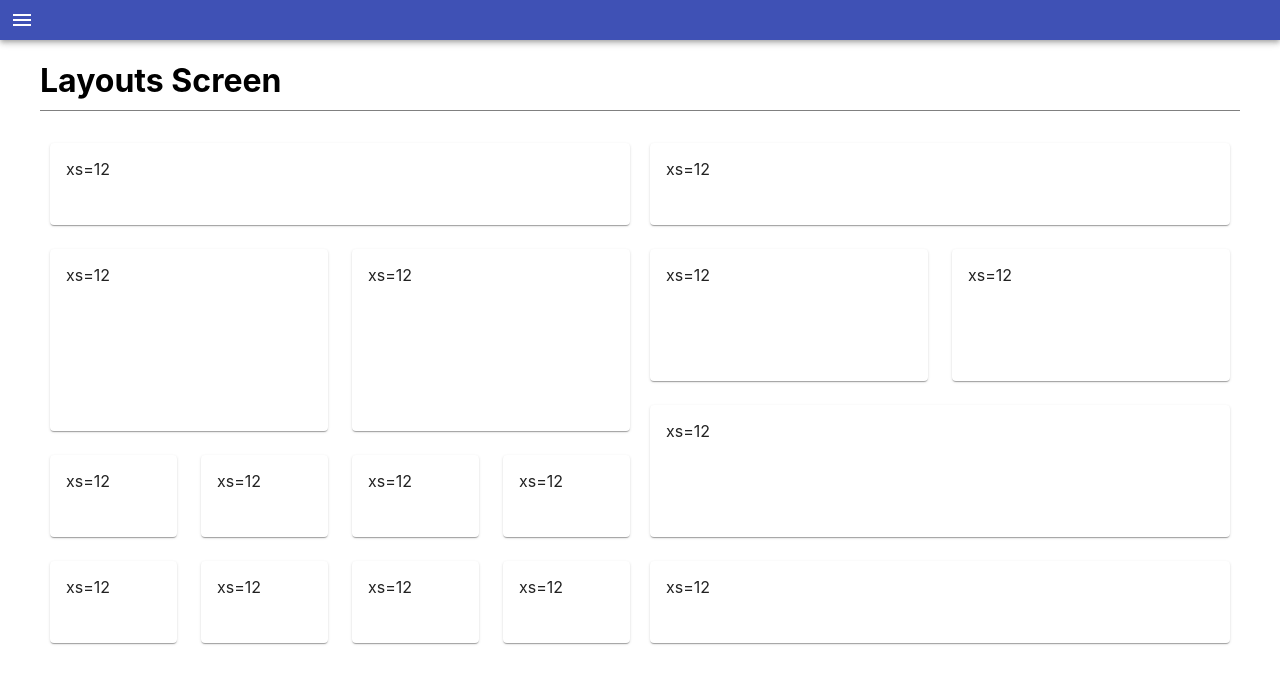
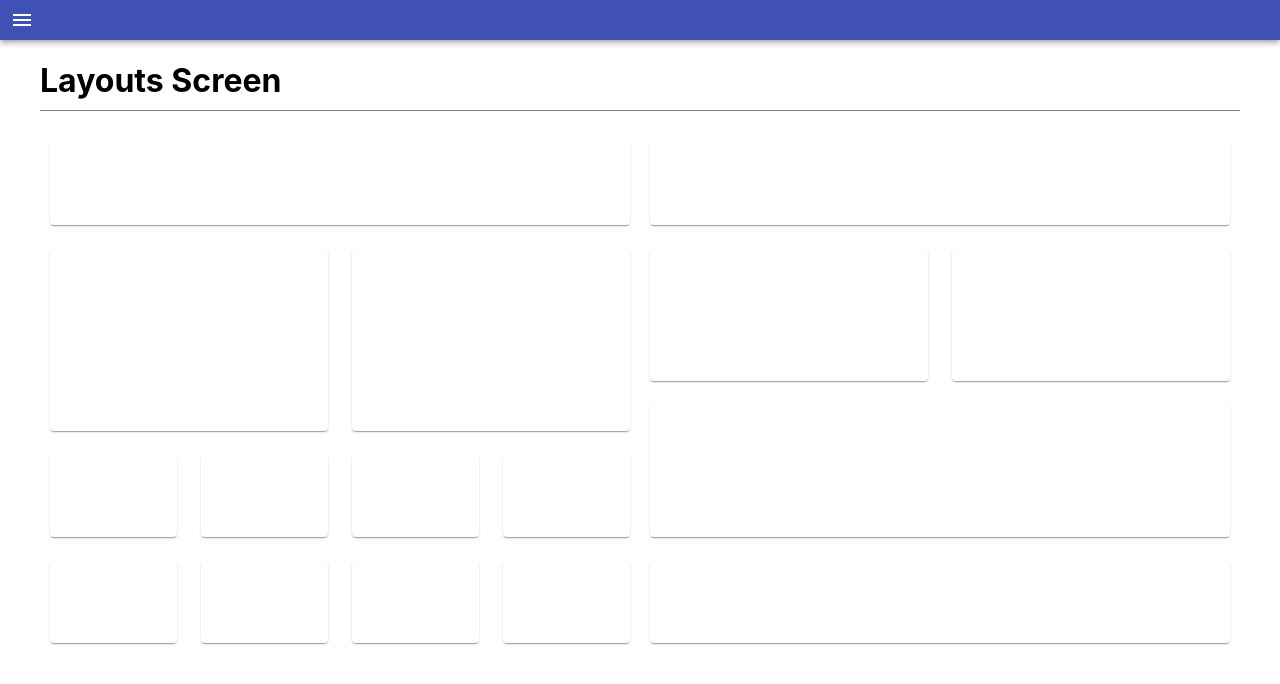
Before and after one commit to orimazrafi/create-your-layout, a React (Create React App) app: page / in a window 1280 px wide. Shown: the top 684 px of the page. Built offline with nearby package versions, Linux system fonts and the light colour scheme.

Commit message:
handle functionllity for drag and drop with redux. not completed yet.

```diff
--- /dev/null
+++ b/src/Components/ComponentsSection/ComponentsSection.css
@@ -0,0 +1,3 @@
+.active {
+  background: grey !important;
+}
--- a/src/Components/ComponentsSection/ComponentsSection.tsx
+++ b/src/Components/ComponentsSection/ComponentsSection.tsx
@@ -1,25 +1,66 @@
-import React from "react";
+import React, { useState, useRef } from "react";
 import { ComponentsWrapper } from "../../Elements/ComponentsWrapper";
 import { PageHeadline } from "../../Elements/PageHeadline";
 import { ComponentsListWrapper } from "../../Elements/ComponentsListWrapper";
 import { List } from "@material-ui/core";
 import { ListItemContainer } from "../../Elements/ListItemContainer";
+import { useDispatch } from "react-redux";
+import { reduxSetDragComponent } from "../../Features/Layout/LayoutSlice";
+import { useSelector } from "react-redux";
+import "./ComponentsSection.css";
 // eslint-disable-next-line
 const log = console.log;
+export const ComponentsSection = () => {
+  const { components } = useSelector(
+    (state: { layout: { components: string[] } }) => state.layout
+  );
+  const dispatch = useDispatch();
+  const dragItem = useRef<number | null>();
+  const dragNode = useRef<any>();
 
-export const ComponentsSection = () => {
+  const [dragging, setDragging] = useState(false);
+  const handleDragStart = (e: any, index: number) => {
+    dispatch(reduxSetDragComponent(index));
+    dragItem.current = index;
+    addEventRef(dragNode, e);
+    setDragging(true);
+  };
+  const addEventRef = (ref: any, e: any) => {
+    ref.current = e.target;
+    ref.current.addEventListener("dragend", handleDragEnd);
+  };
+  const removeEventToRef = (ref: any, ref2: any) => {
+    ref.current.removeEventListener("dragend", handleDragEnd);
+    ref.current = null;
+    ref2.current = null;
+  };
+  const handleDragEnd = () => {
+    setDragging(false);
+    removeEventToRef(dragNode, dragItem);
+    dispatch(reduxSetDragComponent(null));
+  };
+
+  const getStyles = (index: number) => {
+    let className = "drag-n-drop__item";
+    if (index === dragItem.current) className += " active";
+    return className;
+  };
   return (
     <ComponentsWrapper>
       <PageHeadline>Components Section</PageHeadline>
       <ComponentsListWrapper>
-        <List>
-          <ListItemContainer button>ds;lsdml;ksmdafkl;md</ListItemContainer>
-          <ListItemContainer button>ds;lsdml;ksmdafkl;md</ListItemContainer>
-          <ListItemContainer button>ds;lsdml;ksmdafkl;md</ListItemContainer>
-          <ListItemContainer button>ds;lsdml;ksmdafkl;md</ListItemContainer>
-          <ListItemContainer button>ds;lsdml;ksmdafkl;md</ListItemContainer>
-          <ListItemContainer button>ds;lsdml;ksmdafkl;md</ListItemContainer>
-          <ListItemContainer button>ds;lsdml;ksmdafkl;md</ListItemContainer>
+        <List className="drag-n-drop">
+          {components.map((component: string, index: number) => (
+            <ListItemContainer
+              button
+              className={dragging ? getStyles(index) : "drag-n-drop__item"}
+              key={index}
+              draggable
+              onDragStart={(e) => handleDragStart(e, index)}
+            >
+              <div className="drag-n-drop__component">{component}</div>
+            </ListItemContainer>
+          ))}
         </List>
       </ComponentsListWrapper>
     </ComponentsWrapper>
--- a/src/Components/ConfigurationSection/ConfigurationSection.tsx
+++ b/src/Components/ConfigurationSection/ConfigurationSection.tsx
@@ -1,26 +1,104 @@
-import React from "react";
-import { useSelector } from "react-redux";
+import React, { useRef } from "react";
+import { useSelector, useDispatch } from "react-redux";
 import { PageHeadline } from "../../Elements/PageHeadline";
 import { GridItem } from "../../Elements/GridItem";
 import Grid from "@material-ui/core/Grid";
 import { ConfigurationWrapper } from "../../Elements/ConfigurationWrapper";
 import { useHistory } from "react-router-dom";
 import { LayoutInterface } from "../../interfaces";
+import {
+  reduxSetGridLayout,
+  reduxSetOnlyLayout,
+} from "../../Features/Layout/LayoutSlice";
+const log = console.log;
+
 export const ConfigurationSection = () => {
   const history = useHistory();
-  const { layout } = useSelector(
-    (state: { layout: { layout: LayoutInterface[] } }) => state.layout
+  const dragNode = useRef<any>();
+  const elementTo = useRef<any>();
+  const elementFrom = useRef<any>();
+  const dispatch = useDispatch();
+  const { layout, draggedIndex, components } = useSelector(
+    (state: {
+      layout: {
+        layout: LayoutInterface[];
+        draggedIndex: any;
+        components: any;
+      };
+    }) => state.layout
   );
   if (layout?.length < 1) history.push("/");
+  const handleDragEnter = (e: any, index: number) => {
+    setElement(elementTo, index);
+    log({ draggedIndex });
+    if (draggedIndex !== null) {
+      const componentsDuplicate = createDeepClone(components);
+      const layoutDuplicate = createDeepClone(layout);
+      layoutDuplicate[index].component = components[draggedIndex];
+      dispatch(reduxSetGridLayout(componentsDuplicate, layoutDuplicate));
+    }
+  };
+  const createDeepClone = (original: any) =>
+    JSON.parse(JSON.stringify(original));
+
+  const handleDragFromLayout = (e: any, index: any) => {
+    setElement(elementFrom, index);
+    addEventToRef(dragNode, e);
+  };
+
+  const handleDragEnd = () => {
+    removeEventToRef(dragNode);
+    const layoutDuplicate = createDeepClone(layout);
+    swapPlaces(layoutDuplicate, elementTo, elementFrom);
+    dispatch(reduxSetOnlyLayout(layoutDuplicate));
+    resetRef(elementTo, dragNode);
+  };
+  const addEventToRef = (ref: any, e: any) => {
+    ref.current = e.target;
+    ref.current.addEventListener("dragend", handleDragEnd);
+  };
+  const removeEventToRef = (ref: any) => {
+    ref.current.removeEventListener("dragend", handleDragEnd);
+  };
+  const swapPlaces = (
+    layoutDuplicate: any,
+    elementTo: any,
+    elementFrom: any
+  ) => {
+    layoutDuplicate[elementTo.current.index].component =
+      elementFrom.current.content;
+    layoutDuplicate[elementFrom.current.index].component =
+      elementTo.current.content;
+  };
+  const setElement = (e: any, index: number) => {
+    e.current = {
+      index,
+      content: layout[index].component,
+    };
+  };
+
+  const resetRef = (e: any, e2: any) => {
+    e.current.index = null;
+    e.current.content = "";
+    e2.current = null;
+  };
+
   return (
     <>
       <ConfigurationWrapper>
         <PageHeadline>Configuration</PageHeadline>
         <Grid container spacing={3}>
           {layout.length > 0 &&
-            layout.map((l: LayoutInterface) => (
-              <Grid item xs={l.width} key={Math.random()}>
-                <GridItem height={l.height}>xs=12</GridItem>
+            layout.map((l: LayoutInterface, index: number) => (
+              <Grid item xs={l.width} key={index}>
+                <GridItem
+                  height={l.height}
+                  draggable
+                  onDragStart={(e) => handleDragFromLayout(e, index)}
+                  onDragEnter={(e) => handleDragEnter(e, index)}
+                >
+                  {l.component}
+                </GridItem>
               </Grid>
             ))}
         </Grid>
--- a/src/Components/FirstLayout/FirstLayout.tsx
+++ b/src/Components/FirstLayout/FirstLayout.tsx
@@ -1,42 +1,49 @@
 import React from "react";
 import { Flexbox } from "../../Elements/Flexbox";
 import { GridItem } from "../../Elements/GridItem";
-import { useDispatch } from "react-redux";
-import { reduxSetLayout } from "../../Features/Layout/LayoutSlice";
+import { useDispatch, useSelector } from "react-redux";
+import {
+  reduxSetActiveLayout,
+  reduxSetLayout,
+} from "../../Features/Layout/LayoutSlice";
 import Grid from "@material-ui/core/Grid";
 import { useHistory } from "react-router-dom";
 import { LayoutInterface } from "../../interfaces";
 
-const layout = [
-  { width: 12, height: "50px" },
-  { width: 6, height: "150px" },
-  { width: 6, height: "150px" },
-  { width: 3, height: "50px" },
-  { width: 3, height: "50px" },
-  { width: 3, height: "50px" },
-  { width: 3, height: "50px" },
-  { width: 3, height: "50px" },
-  { width: 3, height: "50px" },
-  { width: 3, height: "50px" },
-  { width: 3, height: "50px" },
-];
 export const FirstLayout = () => {
+  const { layout, layout1, activeLayout } = useSelector(
+    (state: { layout: { layout: any; layout1: any; activeLayout: any } }) =>
+      state.layout
+  );
   const dispatch = useDispatch();
   const history = useHistory();
   return (
     <Flexbox
       onClick={() => {
-        dispatch(reduxSetLayout(layout));
+        if (!activeLayout) dispatch(reduxSetActiveLayout("first"));
+        if (activeLayout === "first") dispatch(reduxSetLayout(layout));
+        if (activeLayout === "second") {
+          if (window.confirm("this will erase your first layout")) {
+            dispatch(reduxSetActiveLayout("first"));
+          } else return;
+        }
         history.push("/configuration");
       }}
     >
       <Grid container spacing={3}>
-        {layout.length > 0 &&
-          layout.map((l: LayoutInterface) => (
-            <Grid item xs={l.width} key={Math.random()}>
-              <GridItem height={l.height}>xs=12</GridItem>
-            </Grid>
-          ))}
+        {activeLayout === "first"
+          ? layout.length > 0 &&
+            layout.map((l: LayoutInterface) => (
+              <Grid item xs={l.width} key={Math.random()}>
+                <GridItem height={l.height}>{l.component}</GridItem>
+              </Grid>
+            ))
+          : layout1.length > 0 &&
+            layout1.map((l: LayoutInterface) => (
+              <Grid item xs={l.width} key={Math.random()}>
+                <GridItem height={l.height}>{l.component}</GridItem>
+              </Grid>
+            ))}
       </Grid>
     </Flexbox>
   );
--- a/src/Components/SecondLayout/SecondLayout.tsx
+++ b/src/Components/SecondLayout/SecondLayout.tsx
@@ -1,38 +1,51 @@
 import React from "react";
 import { Flexbox } from "../../Elements/Flexbox";
 import { GridItem } from "../../Elements/GridItem";
-import { useDispatch } from "react-redux";
-import { reduxSetLayout } from "../../Features/Layout/LayoutSlice";
+import { useDispatch, useSelector } from "react-redux";
+import {
+  reduxSetActiveLayout,
+  reduxSetLayout,
+} from "../../Features/Layout/LayoutSlice";
 import { useHistory } from "react-router-dom";
 import { LayoutInterface } from "../../interfaces";
 import Grid from "@material-ui/core/Grid";
 
-const layout = [
-  { width: 12, height: "50px" },
-  { width: 6, height: "100px" },
-  { width: 6, height: "100px" },
-  { width: 12, height: "100px" },
-  { width: 12, height: "50px" },
-];
-
 export const SecondLayout = () => {
+  const { layout, layout2, activeLayout } = useSelector(
+    (state: { layout: { layout: any; layout2: any; activeLayout: any } }) =>
+      state.layout
+  );
   const dispatch = useDispatch();
   const history = useHistory();
 
   return (
     <Flexbox
       onClick={() => {
-        dispatch(reduxSetLayout(layout));
+        if (!activeLayout) dispatch(reduxSetActiveLayout("second"));
+        if (activeLayout === "second") dispatch(reduxSetLayout(layout));
+        if (activeLayout === "first") {
+          if (window.confirm("this will erase your first layout")) {
+            dispatch(reduxSetActiveLayout("second"));
+          } else return;
+        }
+
         history.push("/configuration");
       }}
     >
       <Grid container spacing={3}>
-        {layout.length > 0 &&
-          layout.map((l: LayoutInterface) => (
-            <Grid item xs={l.width} key={Math.random()}>
-              <GridItem height={l.height}>xs=12</GridItem>
-            </Grid>
-          ))}
+        {activeLayout === "second"
+          ? layout.length > 0 &&
+            layout.map((l: LayoutInterface) => (
+              <Grid item xs={l.width} key={Math.random()}>
+                <GridItem height={l.height}>{l.component}</GridItem>
+              </Grid>
+            ))
+          : layout2.length > 0 &&
+            layout2.map((l: LayoutInterface) => (
+              <Grid item xs={l.width} key={Math.random()}>
+                <GridItem height={l.height}>{l.component}</GridItem>
+              </Grid>
+            ))}
       </Grid>
     </Flexbox>
   );
--- a/src/Features/Layout/LayoutSlice.tsx
+++ b/src/Features/Layout/LayoutSlice.tsx
@@ -1,25 +1,92 @@
 import { createSlice } from "@reduxjs/toolkit";
 import { AppDispatch } from "../../Redux/store";
 import { LayoutInterface } from "../../interfaces";
-
+const layout1 = [
+  { width: 12, height: "50px", component: "" },
+  { width: 6, height: "150px", component: "" },
+  { width: 6, height: "150px", component: "" },
+  { width: 3, height: "50px", component: "" },
+  { width: 3, height: "50px", component: "" },
+  { width: 3, height: "50px", component: "" },
+  { width: 3, height: "50px", component: "" },
+  { width: 3, height: "50px", component: "" },
+  { width: 3, height: "50px", component: "" },
+  { width: 3, height: "50px", component: "" },
+  { width: 3, height: "50px", component: "" },
+];
+const layout2 = [
+  { width: 12, height: "50px", component: "" },
+  { width: 6, height: "100px", component: "" },
+  { width: 6, height: "100px", component: "" },
+  { width: 12, height: "100px", component: "" },
+  { width: 12, height: "50px", component: "" },
+];
 const layout = createSlice({
   name: "layout",
   initialState: {
+    components: [1, 2, 3],
     layout: [],
+    layout1,
+    layout2,
+    activeLayout: null,
+    draggedIndex: null,
+    layoutDraggedContent: null,
   },
   reducers: {
     setLayout: (state, action) => {
+      state.layout = action.payload.layout;
+      state.activeLayout = action.payload.activeLayout;
+    },
+    setDraggedComponent: (state, action) => {
+      state.draggedIndex = action.payload;
+    },
+    setGridLayout: (state, action) => {
+      state.components = action.payload.componentsDuplicate;
+      state.layout = action.payload.layout;
+      state.draggedIndex = null;
+    },
+    setLayoutDragged: (state, action) => {
+      state.layoutDraggedContent = action.payload;
+    },
+    setOnlyLayout: (state, action) => {
+      state.layout = action.payload;
+    },
+    setLayoutLayout: (state, action) => {
       state.layout = action.payload;
     },
   },
 });
 
-export const { setLayout } = layout.actions;
+export const {
+  setLayout,
+  setDraggedComponent,
+  setGridLayout,
+  setLayoutDragged,
+  setOnlyLayout,
+  setLayoutLayout,
+} = layout.actions;
 export default layout.reducer;
 
-export const reduxSetLayout = (layout: LayoutInterface[]) => (
+export const reduxSetActiveLayout = (activeLayout: string) => (
   dispatch: AppDispatch
 ) => {
-  //   await
-  dispatch(setLayout(layout));
+  const layout = activeLayout === "first" ? layout1 : layout2;
+  dispatch(setLayout({ layout, activeLayout }));
 };
+
+export const reduxSetDragComponent = (index: number | null) => (
+  dispatch: AppDispatch
+) => {
+  dispatch(setDraggedComponent(index));
+};
+export const reduxSetGridLayout = (componentsDuplicate: any, layout: any) => (
+  dispatch: AppDispatch
+) => {
+  dispatch(setGridLayout({ componentsDuplicate, layout }));
+};
+export const reduxSetOnlyLayout = (layout: any) => (dispatch: AppDispatch) => {
+  dispatch(setOnlyLayout(layout));
+};
+export const reduxSetLayout = (layout: any) => (dispatch: AppDispatch) => {
+  dispatch(setLayoutLayout(layout));
+};
--- a/src/Pages/Configuration/Configuration.tsx
+++ b/src/Pages/Configuration/Configuration.tsx
@@ -4,6 +4,7 @@ import { ConfigurationSection } from "../../Components/ConfigurationSection/Conf
 import { ComponentsSection } from "../../Components/ComponentsSection/ComponentsSection";
 // eslint-disable-next-line
 const log = console.log;
+
 export const Configuration = () => {
   return (
     <FlexboxWrapper>
--- a/src/interfaces.tsx
+++ b/src/interfaces.tsx
@@ -1,4 +1,5 @@
 export interface LayoutInterface {
   width: number | any;
   height: string;
+  component: any;
 }
```
